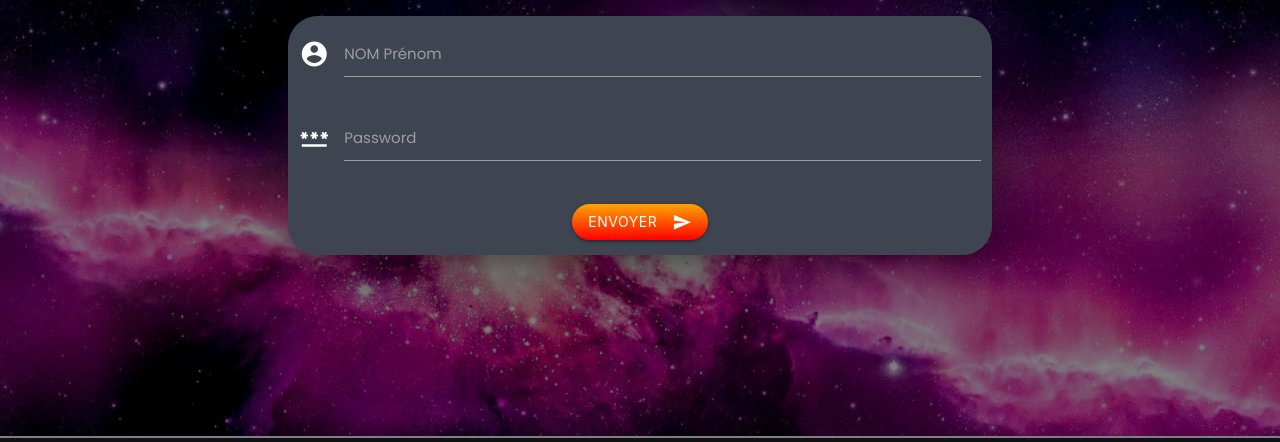
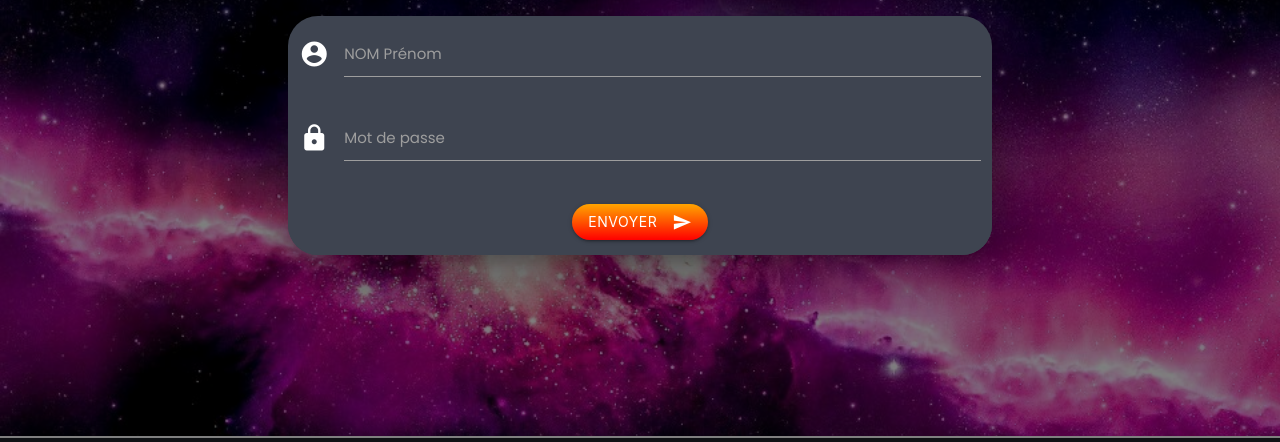
Before and after one commit to Gwenitora/PHP-portfolio, a PHP site: page /index.php in a window 1280 px wide, after a click that opens the changed part. Shown: the part 64-506 px from the top of the page. Run offline with PHP 8.4, Linux system fonts and the light colour scheme; some libraries are stand-ins or nearby versions.

Commit message:
feature : login

```diff
--- a/include.php
+++ b/include.php
@@ -104,9 +104,9 @@ function headerPage() {
             <label for="pseudo-input">NOM Prénom</label>
           </div>
           <div class="input-field col s12">
-            <i class="material-icons prefix">password</i>
-            <input type="password" id="password-input" class="password">
-            <label for="password-input">Password</label>
+            <i class="material-icons prefix">lock</i>
+            <input type="text" id="password" class="object">
+            <label for="password">Mot de passe</label>
           </div>
         </div>
         <div class="modal-close color perso-2 center" id="suprise">
@@ -115,7 +115,6 @@ function headerPage() {
             <i class="material-icons right">send</i>
           </button>
         </div>
-
       </div>
     </div>
   <?php
```
